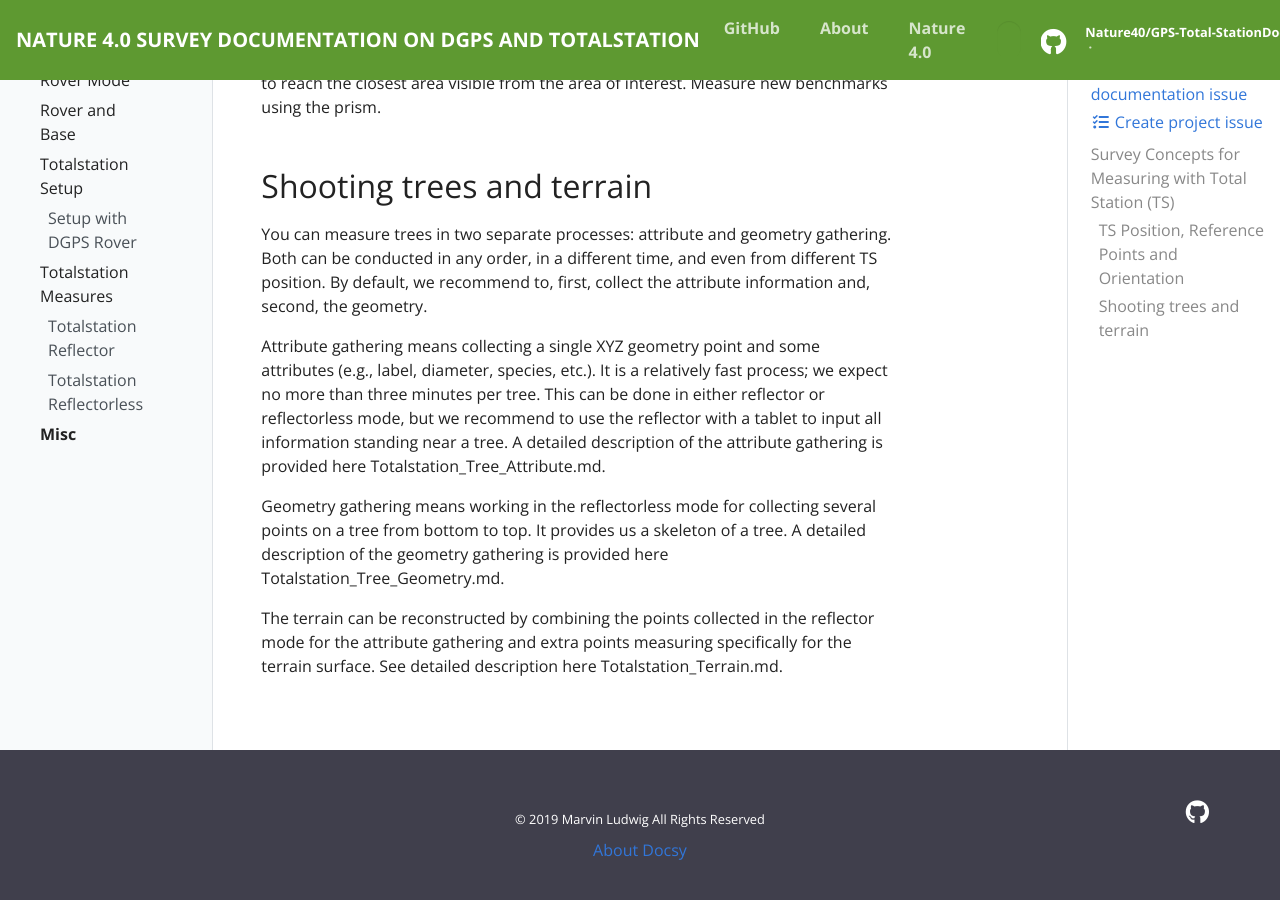
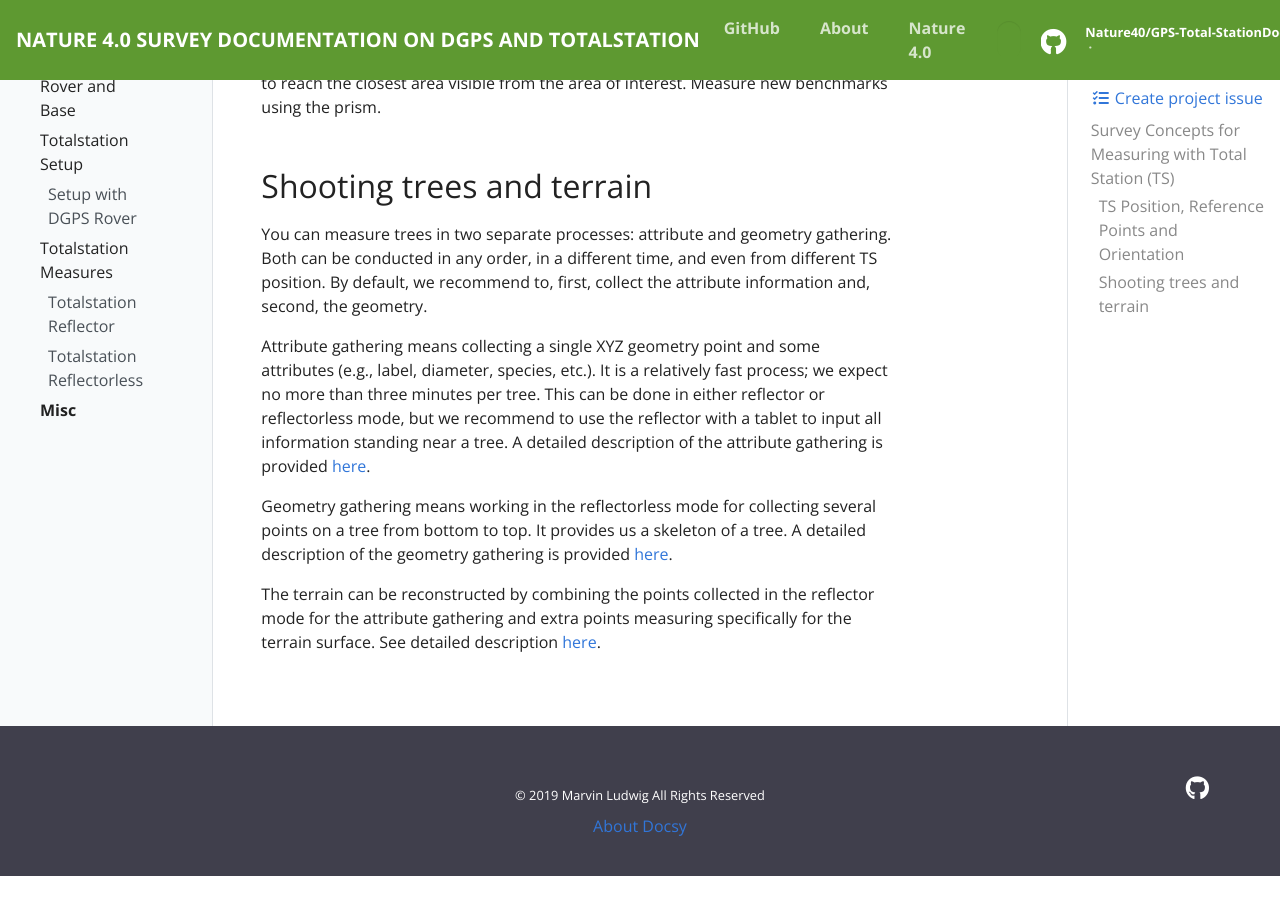
Before and after one commit to Nature40/GNSSTotalstationForHighAccuracyForestMonitoring, a Jekyll site: the page built from _docs/Survey_Concepts_Tree_Terrain.md, in a window 1280 px wide and 900 px high, scrolled down 816 px. Built offline with Jekyll 4.4.1, drawn with Linux system fonts in a browser that asks for light colours; after the commit the page ends 1692 px from its top, so only the background shows below that.

Commit message:
Update Survey_Concepts_Tree_Terrain.md

```diff
--- a/_docs/Survey_Concepts_Tree_Terrain.md
+++ b/_docs/Survey_Concepts_Tree_Terrain.md
@@ -23,8 +23,8 @@ If the GPS/GSM signal is no satisfactory and benchmarks are not available, try t
 
 You can measure trees in two separate processes: attribute and geometry gathering. Both can be conducted in any order, in a different time, and even from different TS position. By default, we recommend to, first, collect the attribute information and, second, the geometry.
 
-Attribute gathering means collecting a single XYZ geometry point and some attributes (e.g., label, diameter, species, etc.). It is a relatively fast process; we expect no more than three minutes per tree. This can be done in either reflector or reflectorless mode, but we recommend to use the reflector with a tablet to input all information standing near a tree.  A detailed description of the attribute gathering is provided here Totalstation_Tree_Attribute.md.
+Attribute gathering means collecting a single XYZ geometry point and some attributes (e.g., label, diameter, species, etc.). It is a relatively fast process; we expect no more than three minutes per tree. This can be done in either reflector or reflectorless mode, but we recommend to use the reflector with a tablet to input all information standing near a tree.  A detailed description of the attribute gathering is provided [here](Totalstation_Tree_Attribute.md).
 
-Geometry gathering means working in the reflectorless mode for collecting several points on a tree from bottom to top. It provides us a skeleton of a tree.  A detailed description of the geometry gathering is provided here Totalstation_Tree_Geometry.md.
+Geometry gathering means working in the reflectorless mode for collecting several points on a tree from bottom to top. It provides us a skeleton of a tree.  A detailed description of the geometry gathering is provided [here](Totalstation_Tree_Geometry.md).
 
-The terrain can be reconstructed by combining the points collected in the reflector mode for the attribute gathering and extra points measuring specifically for the terrain surface. See detailed description here  Totalstation_Terrain.md.
+The terrain can be reconstructed by combining the points collected in the reflector mode for the attribute gathering and extra points measuring specifically for the terrain surface. See detailed description [here](Totalstation_Terrain.md).
```
